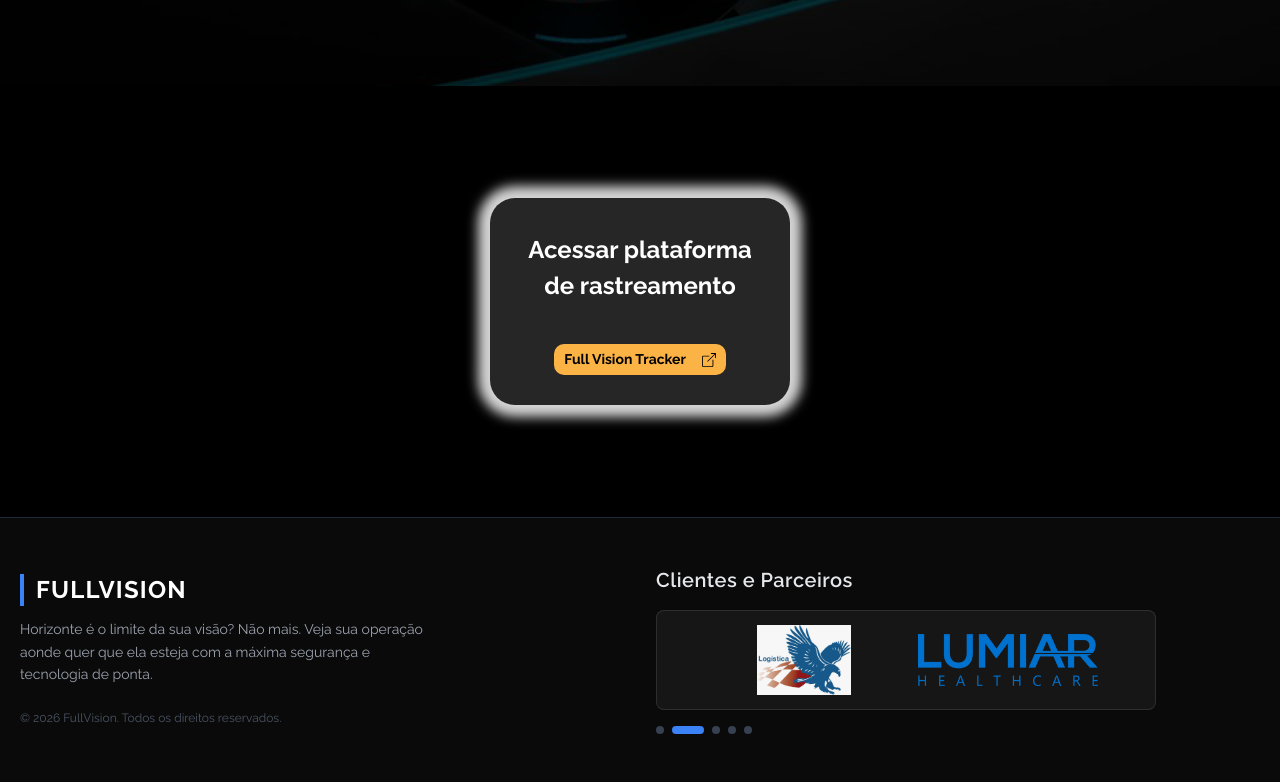
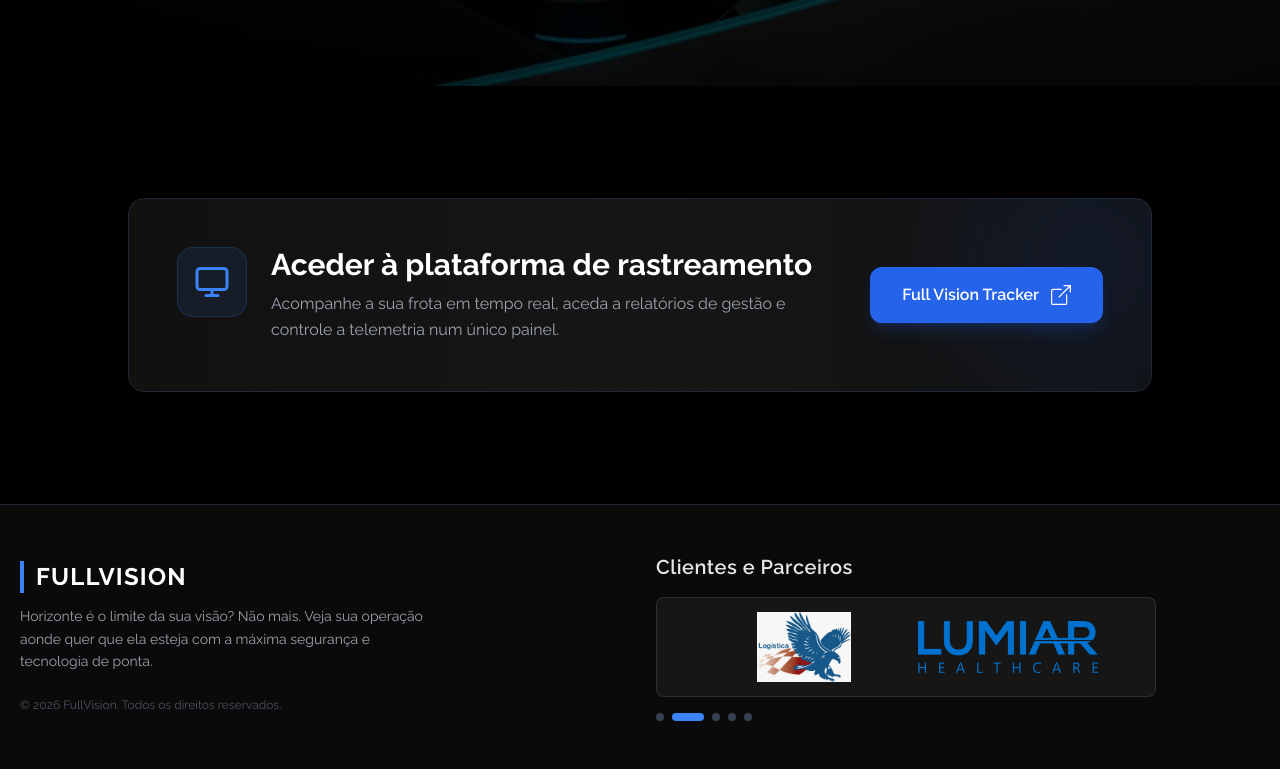
Before and after one commit to otenebra1/FullVision-site, a Next.js app: page / in a window 1280 px wide. Shown: the part 1796-2578 px from the top of the page. Built offline with nearby package versions, Linux system fonts and the light colour scheme.

Commit message:
atualizar design do componente redirect

```diff
--- a/components/Redirect.jsx
+++ b/components/Redirect.jsx
@@ -1,19 +1,47 @@
-import React from 'react'
-import FormCard from './Card'
-import Button from './Anchor'
+import React from 'react';
+import { FiMonitor } from 'react-icons/fi';
 import { BsBoxArrowUpRight } from 'react-icons/bs';
 
 const Redirect = () => {
   return (
-    <div id='trackapp' className='flex justify-center my-12 px-4'>
-        <FormCard title='Acessar plataforma de rastreamento'>
-            <Button href="https://tracker.fullvision.one/v1/home">
-                Full Vision Tracker
-                <BsBoxArrowUpRight className='inline-block ml-2 font-bold' />
-            </Button>
-        </FormCard>
+    <div id='trackapp' className="w-full max-w-5xl bg-gradient-to-r from-[#111111] via-[#161616] to-[#111111] border border-gray-800 hover:border-blue-500/50 rounded-2xl p-8 md:p-12 shadow-2xl transition-all duration-500 relative overflow-hidden group mx-auto my-12">
+
+      {/* Luz subtil de fundo azul (efeito glow no hover) */}
+      <div className="absolute -right-16 -top-16 w-64 h-64 bg-blue-600/10 rounded-full blur-3xl group-hover:bg-blue-600/20 transition-all duration-500 pointer-events-none" />
+
+      <div className="flex flex-col md:flex-row items-center justify-between gap-8 relative z-10">
+
+        {/* Lado Esquerdo: Ícone + Textos */}
+        <div className="flex flex-col md:flex-row items-center md:items-start gap-6 text-center md:text-left">
+          {/* Caixa do Ícone com tom azul transparente */}
+          <div className="p-4 bg-blue-500/10 rounded-2xl border border-blue-500/20 text-blue-500 shrink-0">
+            <FiMonitor className="text-4xl" />
+          </div>
+
+          <div>
+            <h3 className="text-2xl md:text-3xl font-bold text-white mb-2">
+              Aceder à plataforma de rastreamento
+            </h3>
+            <p className="text-gray-400 max-w-xl text-base leading-relaxed">
+              Acompanhe a sua frota em tempo real, aceda a relatórios de gestão e controle a telemetria num único painel.
+            </p>
+          </div>
+        </div>
+
+        {/* Lado Direito: Botão de Ação */}
+        <a
+          href="https://tracker.fullvision.one/v1/home"
+          target="_blank"
+          rel="noopener noreferrer"
+          className="inline-flex items-center justify-center gap-3 bg-blue-600 hover:bg-blue-500 text-white font-semibold py-4 px-8 rounded-xl transition-all duration-300 shadow-lg shadow-blue-600/20 hover:shadow-blue-500/40 hover:scale-105 shrink-0 w-full md:w-auto"
+        >
+          <span>Full Vision Tracker</span>
+          <BsBoxArrowUpRight className="text-xl font-bold" />
+        </a>
+
+      </div>
     </div>
-  )
-}
+  );
+};
 
 export default Redirect;
```
